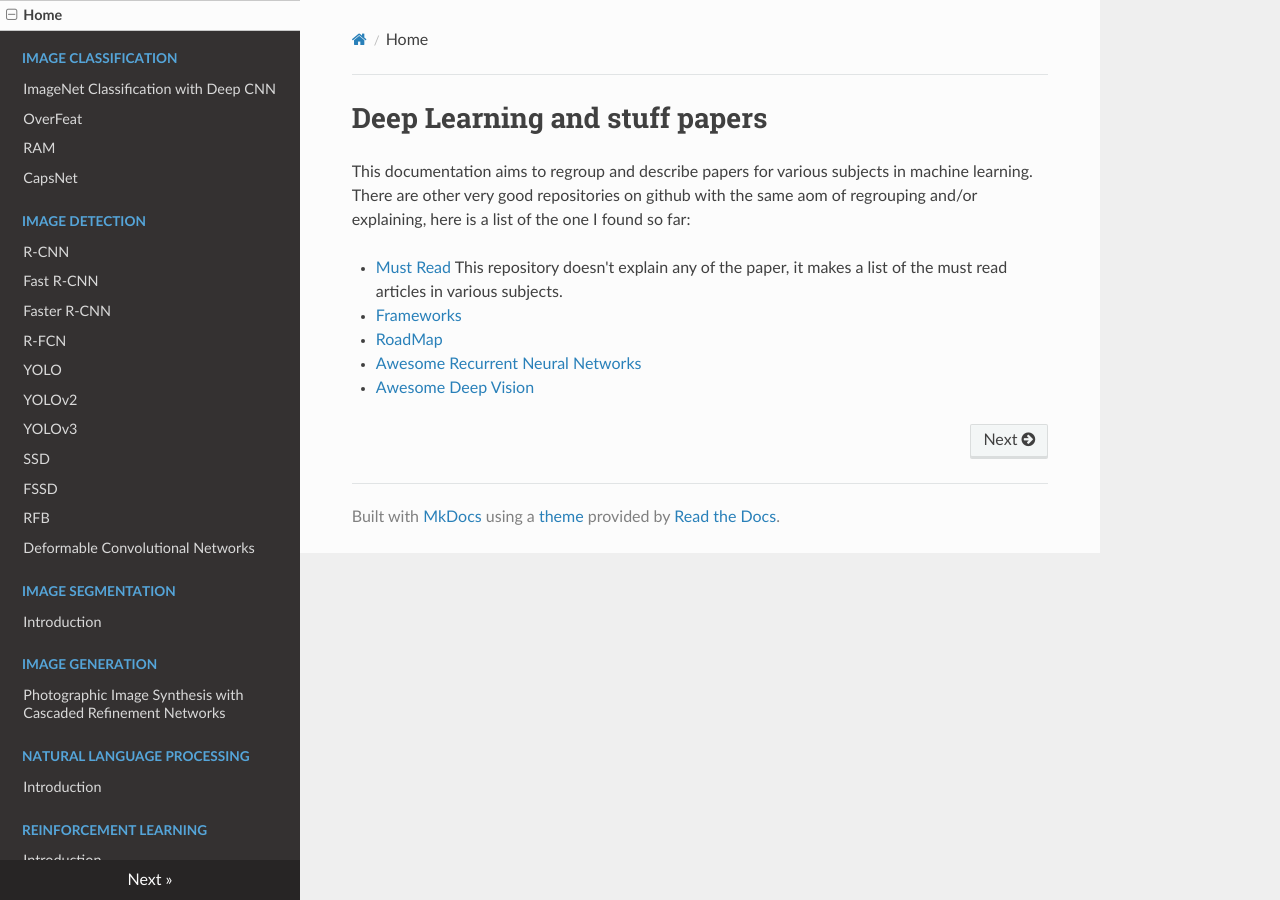
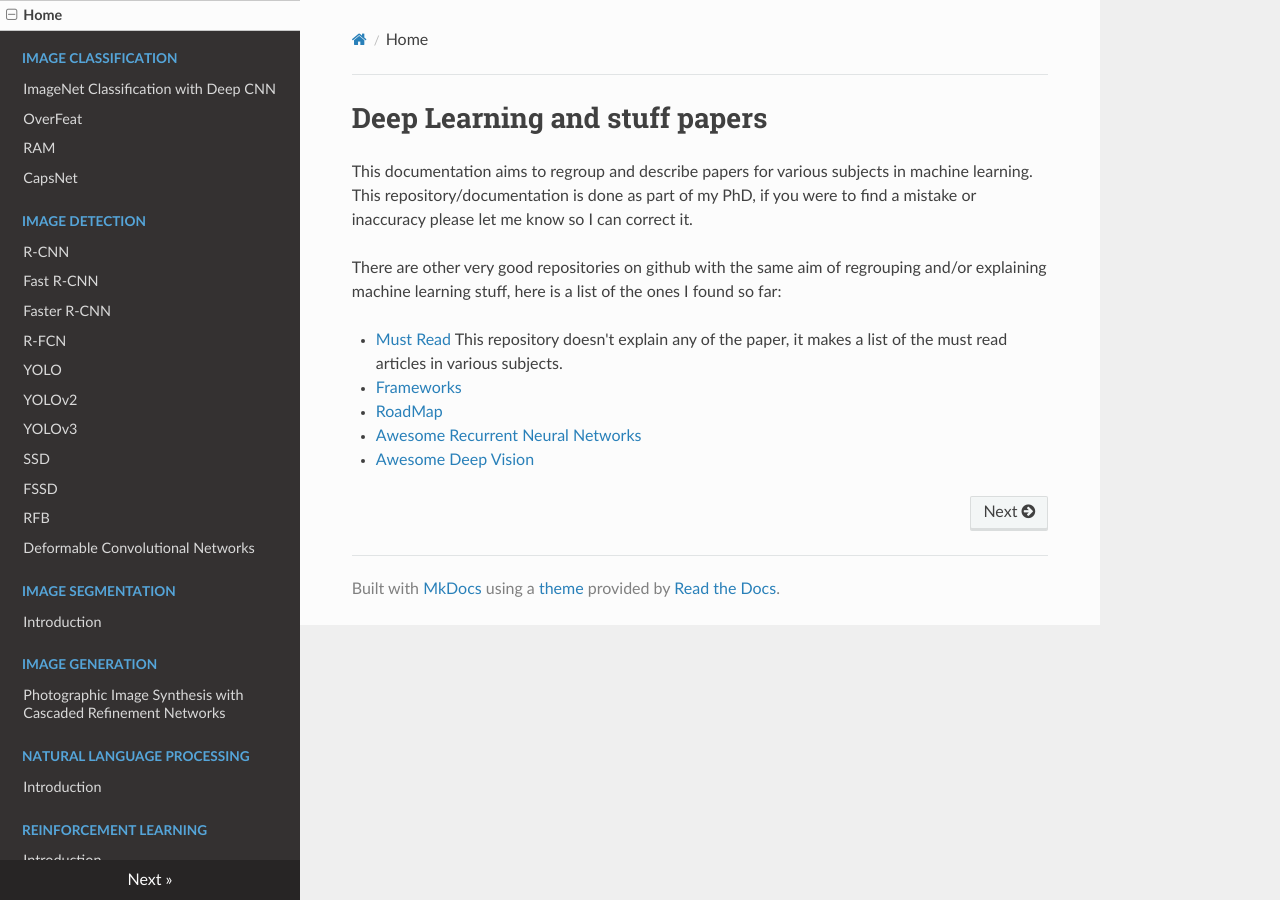
Before and after one commit to D3lt4lph4/papers, an MkDocs documentation site: the page built from docs/index.md, in a window 1280 px wide. Built offline with MkDocs 1.6.1, drawn with Linux system fonts in a browser that asks for light colours; nearby versions of some CDN libraries; old or Windows-style settings are respelled for this version of MkDocs.

Commit message:
up the index

```diff
--- a/docs/index.md
+++ b/docs/index.md
@@ -1,6 +1,9 @@
 # Deep Learning and stuff papers
 
-This documentation aims to regroup and describe papers for various subjects in machine learning. There are other very good repositories on github with the same aom of regrouping and/or explaining, here is a list of the one I found so far:
+This documentation aims to regroup and describe papers for various subjects in machine learning. This repository/documentation is done as part of my PhD, if you were to find a mistake or inaccuracy please let me know so I can correct it.
+
+
+There are other very good repositories on github with the same aim of regrouping and/or explaining machine learning stuff, here is a list of the ones I found so far:
 
 - [Must Read](https://github.com/terryum/awesome-deep-learning-papers) This repository doesn't explain any of the paper, it makes a list of the must read articles in various subjects.
 
```
